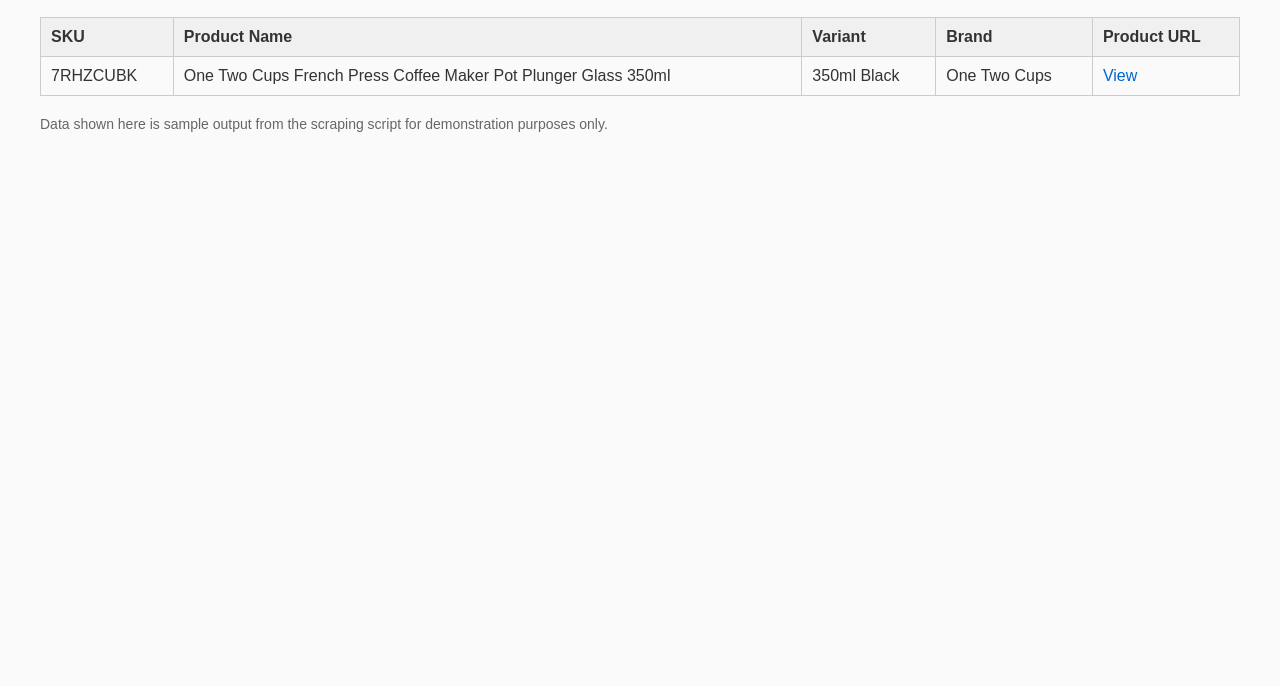
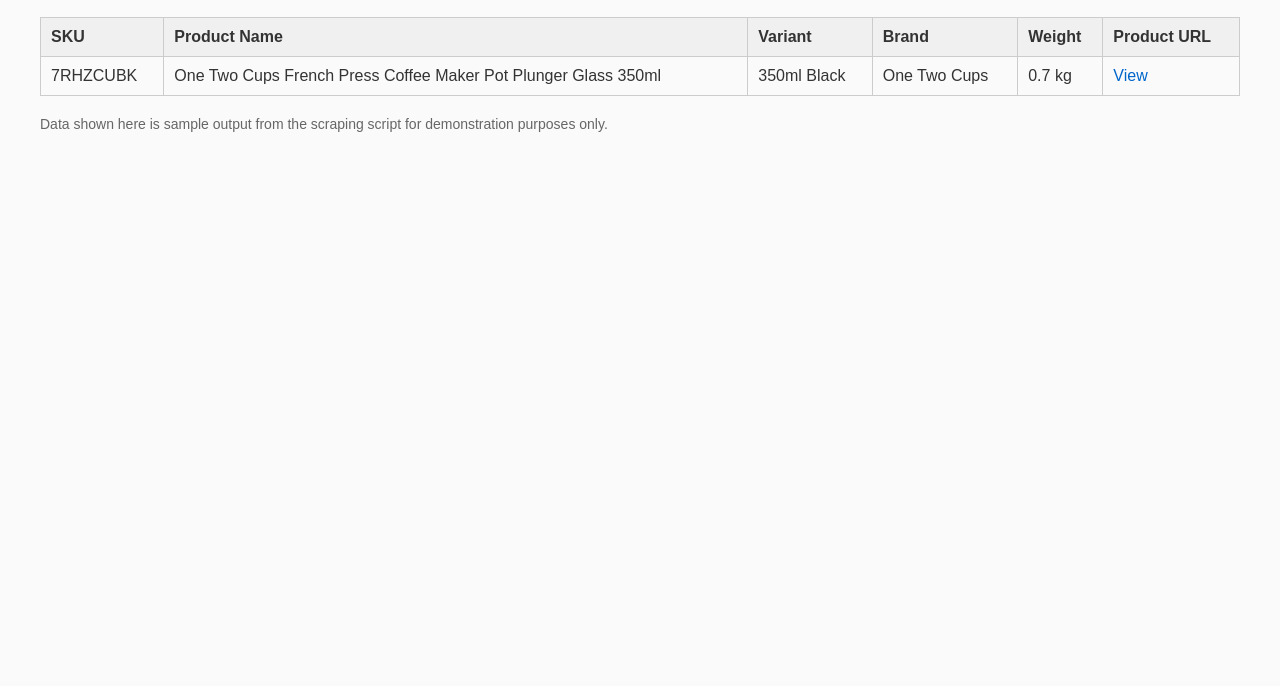
Before and after one commit to denmassyarif/scraping-web-demo, a plain HTML site: page index.html in a window 1280 px wide. Shown: the part 114-800 px from the top of the page. Drawn offline with Linux system fonts and the light colour scheme.

Commit message:
Update index.html

```diff
--- a/index.html
+++ b/index.html
@@ -19,6 +19,7 @@
         <th>Product Name</th>
         <th>Variant</th>
         <th>Brand</th>
+        <th>Weight</th>
         <th>Product URL</th>
       </tr>
     </thead>
@@ -29,6 +30,7 @@
         <td>One Two Cups French Press Coffee Maker Pot Plunger Glass 350ml</td>
         <td>350ml Black</td>
         <td>One Two Cups</td>
+        <td>0.7 kg</td>
         <td>
   <a href="https://www.jakartanotebook.com/p/one-two-cups-french-press-coffee-maker-pot-plunger-glass-350ml-fn40-black" target="_blank">
     View
```
